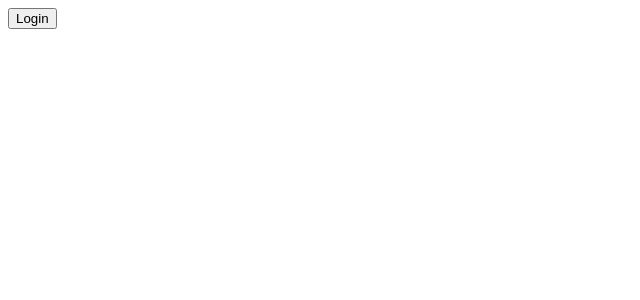
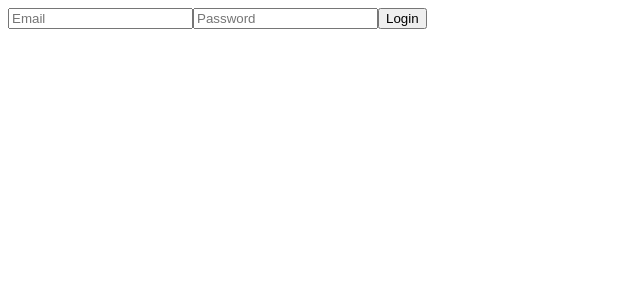
Before and after one commit to masoudhra/react2023ViteStart, a React (Vite) app: page / in a window 1280 px wide. Shown: the top 300 px of the page, without its empty margins (0-640 px from the left). Built offline with nearby package versions, Linux system fonts and the light colour scheme.

Commit message:
handle onchane and value in form

```diff
--- a/src/Form.jsx
+++ b/src/Form.jsx
@@ -1,9 +1,35 @@
+import { useState } from "react";
+
 function Form() {
-    const loginHandler = () =>{
-        console.log("Login")
-    }
+  const [email, setEmail] = useState("");
+  const [password, setPassword] = useState("");
+
+  const loginHandler = () => {
+    console.log({email, password});
+  };
+
+  const emailHandler = (event) => {
+    setEmail(event.target.value);
+  };
+
+  const passwordHandler = (event) => {
+    setPassword(event.target.value);
+  };
+
   return (
     <div>
+      <input
+        type="text"
+        placeholder="Email"
+        value={email}
+        onChange={emailHandler}
+      />
+      <input
+        type="password"
+        placeholder="Password"
+        value={password}
+        onChange={passwordHandler}
+      />
       <button onClick={loginHandler}>Login</button>
     </div>
   );
```
